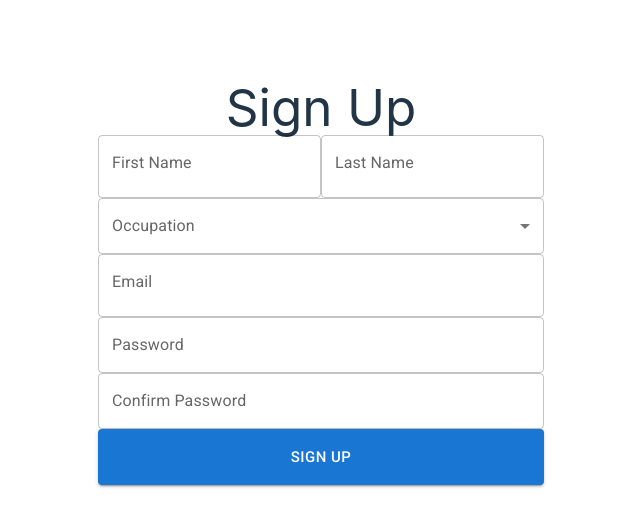
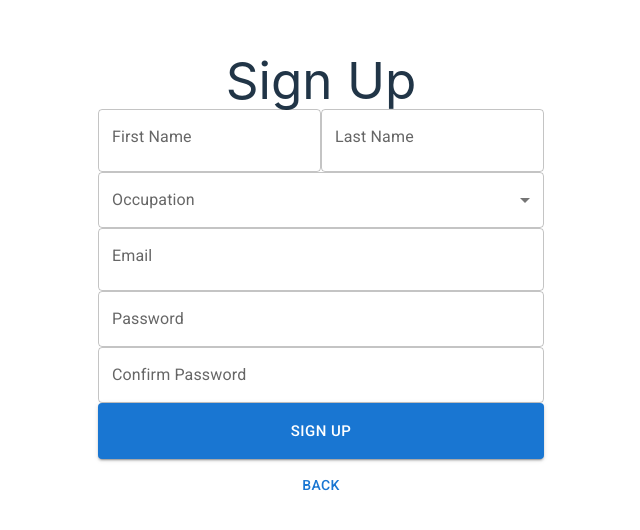
Before and after one commit to yewcm123/signup-page, a React (Vite) app: page /signup in a window 1280 px wide. Shown: the part 118-648 px from the top of the page, without its empty margins (319-959 px from the left). Built offline with nearby package versions, Linux system fonts and the light colour scheme.

Commit message:
Added back button to signup page

```diff
--- a/src/pages/SignUp/index.tsx
+++ b/src/pages/SignUp/index.tsx
@@ -1,12 +1,23 @@
-import SignUpForm, { SignUpValues } from './components/sign-up-form'
+import { Button } from '@mui/material'
+import SignUpForm from './components/sign-up-form'
+import { useNavigate } from 'react-router-dom'
 
 const SignUp = () => {
+  const navigate = useNavigate()
   return (
     <div className="align-middle">
-      <h1 className='mb-10'>Sign Up</h1>
-      <SignUpForm onSubmit={(values: SignUpValues) => {
-        console.log(values)
-      }} />
+      <h1 className="mb-10">Sign Up</h1>
+      <SignUpForm />
+      <Button
+        variant="text"
+        fullWidth
+        sx={{ paddingY: '1em' }}
+        onClick={() => {
+          navigate('/')
+        }}
+      >
+        Back
+      </Button>
     </div>
   )
 }
```
